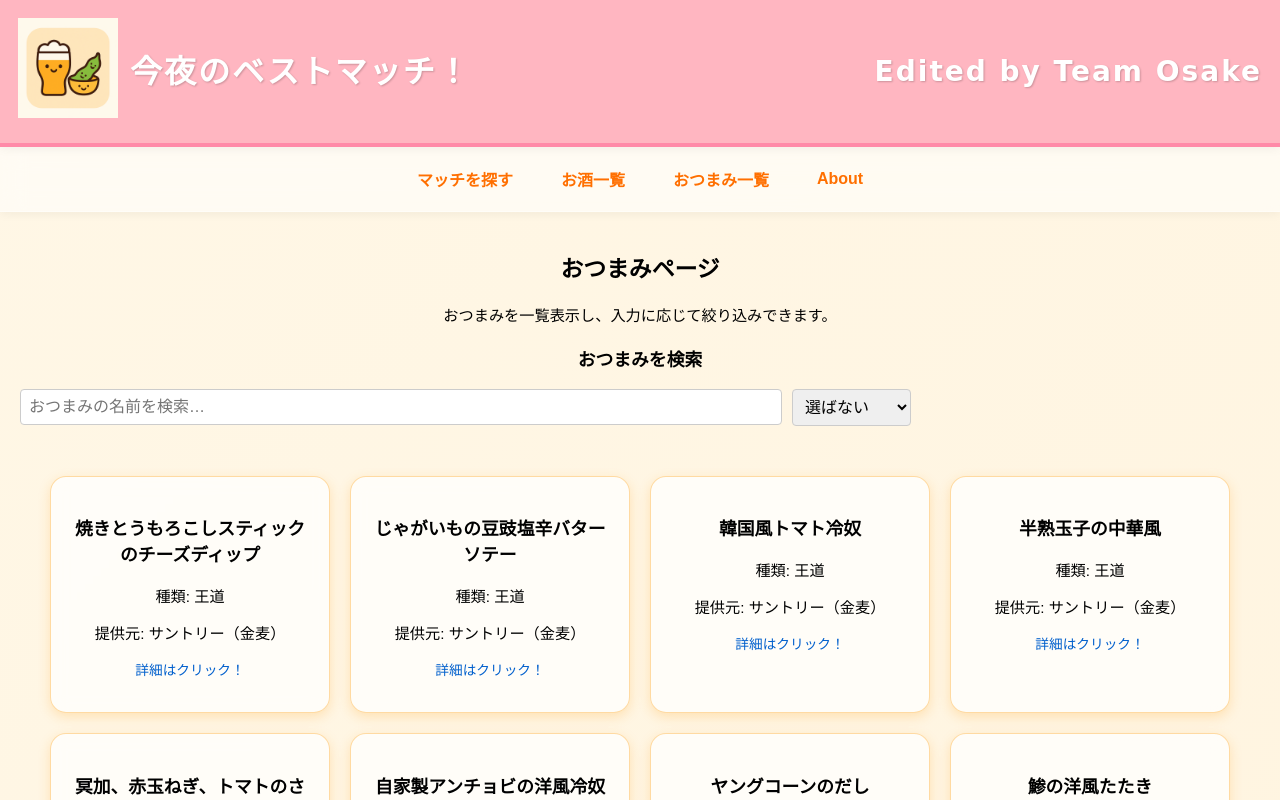
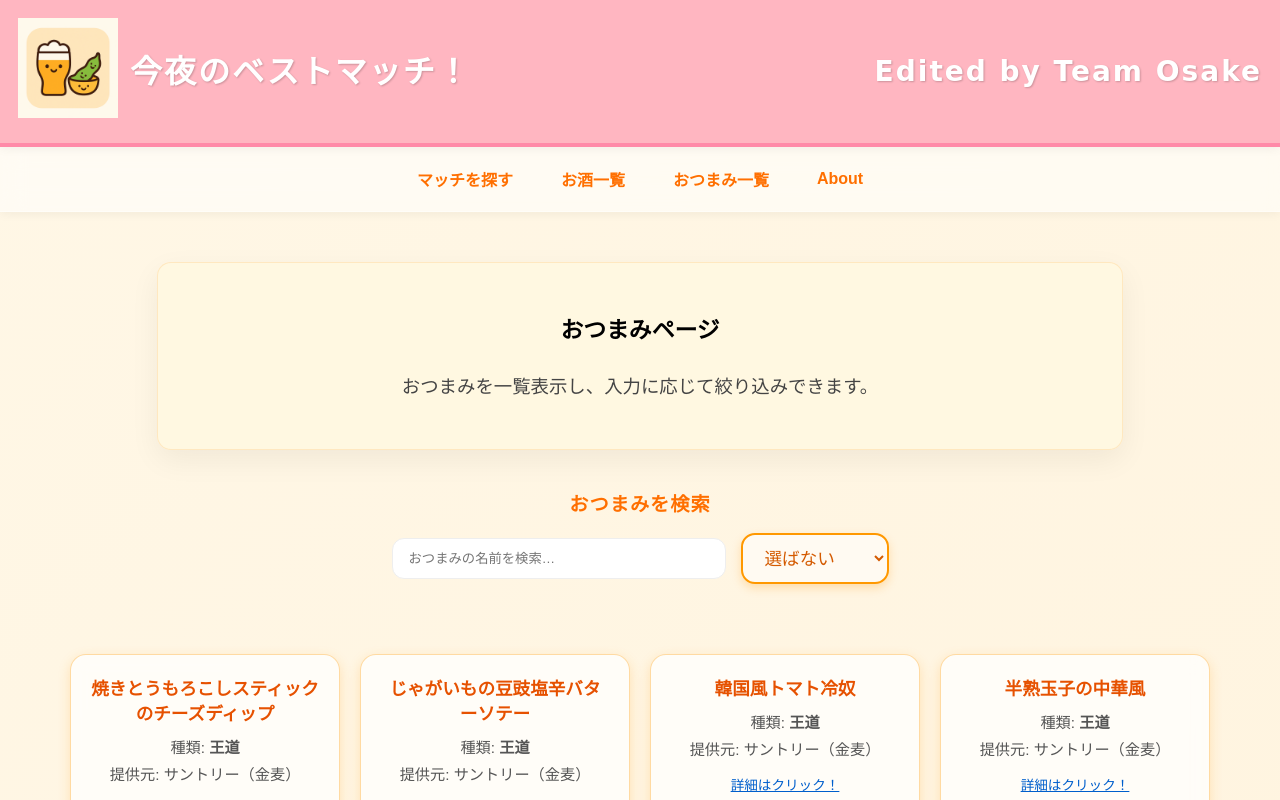
Before and after one commit to sreij/todays_best_match, a React (Vite) app: page /Otsumami in a window 1280 px wide. Shown: the top 800 px of the page. Built offline with nearby package versions, Linux system fonts and the light colour scheme; a web font is replaced by a local one.

Commit message:
cssの適用

```diff
--- a/src/Otsumami.jsx
+++ b/src/Otsumami.jsx
@@ -76,43 +76,31 @@ export default function Otsumami() {
     }
 
     setFiltered(uniqueResults);
-
   }, [query, sourceFilter, items]);
 
   return (
-    <main style={{ padding: "20px" }}>
-      <section>
+    <main>
+      <section className="about" style={{ marginTop: "20px", marginBottom: "20px" }}>
         <h2>おつまみページ</h2>
         <p>おつまみを一覧表示し、入力に応じて絞り込みできます。</p>
       </section>
 
-      <section style={{ marginTop: "20px" }}>
-        <h3>おつまみを検索</h3>
-        <div style={{ display: "flex", flexWrap: "wrap", gap: "10px", alignItems: "center" }}>
+      <section style={{ marginTop: "20px", textAlign: "center" }}>
+        <h3 className="label-pop">おつまみを検索</h3>
+
+        <div style={{ display: "flex", flexWrap: "wrap", gap: "15px", justifyContent: "center", alignItems: "center", marginTop: "10px" }}>
           <input
             type="text"
             placeholder="おつまみの名前を検索…"
             value={query}
             onChange={(e) => setQuery(e.target.value)}
-            style={{
-              padding: "8px",
-              fontSize: "16px",
-              minWidth: "250px",
-              border: "1px solid #ccc",
-              borderRadius: "4px"
-            }}
+            style={{ width: "300px" }}
           />
 
           <select
+            className="select-pop"
             value={sourceFilter}
             onChange={(e) => setSourceFilter(e.target.value)}
-            style={{
-              padding: "8px",
-              fontSize: "16px",
-              cursor: "pointer",
-              border: "1px solid #ccc",
-              borderRadius: "4px"
-            }}
           >
             {sources.map((source) => (
               <option key={source} value={source}>
@@ -123,7 +111,7 @@ export default function Otsumami() {
         </div>
       </section>
 
-      <div className="grid search-grid" style={{ marginTop: "20px" }}>
+      <div className="grid search-grid" style={{ marginTop: "40px" }}>
         {filtered.length > 0 ? (
           filtered.map((item) => (
             <div
@@ -132,22 +120,26 @@ export default function Otsumami() {
               onClick={() => setSelectedItem(item)}
               style={{ cursor: "pointer" }}
             >
-              <h3>{item.name}</h3>
-              <p>種類: {item.type === "classic" ? "王道" : "意外"}</p>
-              <p>提供元: {item.source}</p>
-              <p style={{ color: "#005fccff", fontSize: "0.9em", marginTop: "10px" }}>
+              <h3 style={{ fontSize: "1.1rem", margin: "0 0 10px 0", color: "#e65100" }}>{item.name}</h3>
+              <div style={{ fontSize: "0.95rem", color: "#555" }}>
+                <p style={{ margin: "5px 0" }}>種類: <span style={{ fontWeight: "bold" }}>{item.type === "classic" ? "王道" : "意外"}</span></p>
+                <p style={{ margin: "5px 0" }}>提供元: {item.source}</p>
+              </div>
+              <p style={{ color: "#005fcc", fontSize: "0.85rem", marginTop: "15px", textDecoration: "underline" }}>
                 詳細はクリック！
               </p>
             </div>
           ))
         ) : (
-          <p>該当するおつまみはありません</p>
+          <p style={{ gridColumn: "1 / -1", textAlign: "center", color: "#777" }}>該当するおつまみはありません</p>
         )}
       </div>
 
-      <Link to="/" style={{ marginTop: "20px", display: "block" }}>
-        戻る
-      </Link>
+      <div style={{ textAlign: "center", marginTop: "40px" }}>
+        <Link to="/" style={{ textDecoration: "none" }}>
+            <button>戻る</button>
+        </Link>
+      </div>
 
       {selectedItem && (
         <div className="modal-overlay" onClick={() => setSelectedItem(null)}>
@@ -155,27 +147,51 @@ export default function Otsumami() {
             <button className="close-button" onClick={() => setSelectedItem(null)}>
               ×
             </button>
-            <h2 className="modal-title">おつまみ詳細</h2>
+            <h2 className="modal-title" style={{ color: "#d45a00", borderBottom: "2px solid #ffe0b2", paddingBottom: "10px" }}>おつまみ詳細</h2>
 
             <div
               className={`detail-section ${
                 selectedItem.type === "surprise" ? "surprise-bg" : "classic-bg"
               }`}
+              style={{ marginTop: "20px" }}
             >
-              <h3>{selectedItem.name}</h3>
-              <p className="detail-sub">
-                種類: {selectedItem.type === "classic" ? "王道" : "意外"}
-              </p>
-              <p className="detail-sub">提供元: {selectedItem.source}</p>
+              <h3 style={{ fontSize: "1.4rem", color: "#333", marginBottom: "15px" }}>{selectedItem.name}</h3>
 
-              <div style={{ marginTop: "15px" }}>
+              <div style={{ display: "flex", flexDirection: "column", gap: "8px", marginBottom: "20px" }}>
+                <p className="detail-sub" style={{ fontSize: "1rem" }}>
+                  <span style={{ fontWeight: "bold", color: "#ff6f00" }}>種類:</span> {selectedItem.type === "classic" ? "王道" : "意外"}
+                </p>
+                <p className="detail-sub" style={{ fontSize: "1rem" }}>
+                  <span style={{ fontWeight: "bold", color: "#ff6f00" }}>提供元:</span> {selectedItem.source}
+                </p>
+              </div>
+
+              <div style={{ marginTop: "25px", textAlign: "center" }}>
                 <a
                   href={selectedItem.url}
                   target="_blank"
                   rel="noopener noreferrer"
                   className="detail-link"
+                  style={{
+                    display: "inline-block",
+                    padding: "10px 20px",
+                    backgroundColor: "#fff",
+                    border: "2px solid #007bff",
+                    borderRadius: "30px",
+                    textDecoration: "none",
+                    color: "#007bff",
+                    transition: "0.3s"
+                  }}
+                  onMouseOver={(e) => {
+                    e.currentTarget.style.backgroundColor = "#007bff";
+                    e.currentTarget.style.color = "#fff";
+                  }}
+                  onMouseOut={(e) => {
+                    e.currentTarget.style.backgroundColor = "#fff";
+                    e.currentTarget.style.color = "#007bff";
+                  }}
                 >
-                  おつまみのリンク（レシピ/公式サイト）
+                  公式サイトでレシピを見る
                 </a>
               </div>
             </div>
```
